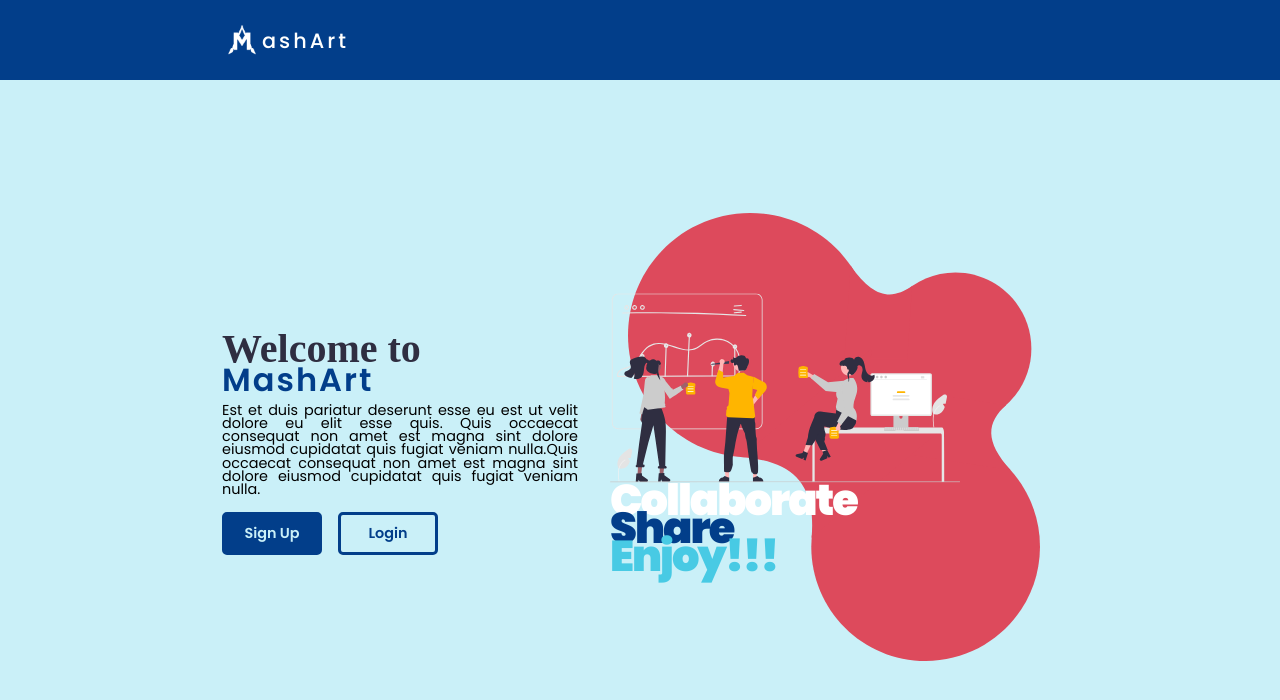
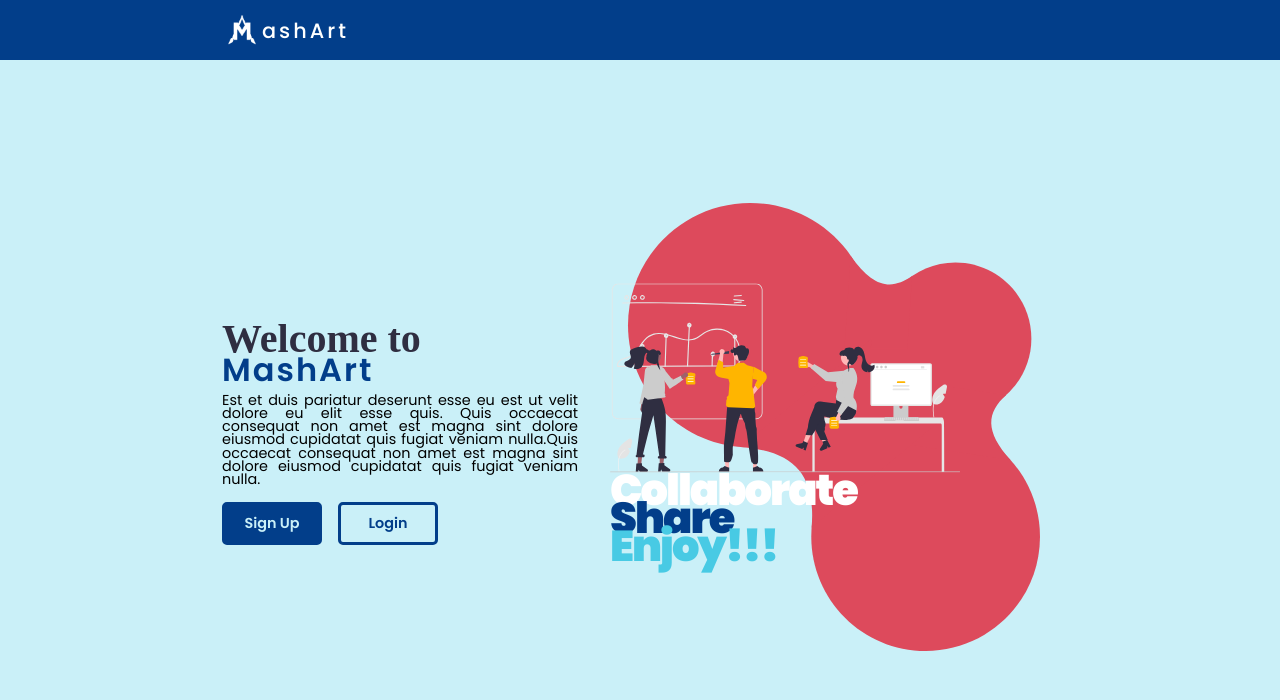
Before and after one commit to HARALARK/MashArt, a React (Create React App) app in the folder mashart/frontend/: page / in a window 1280 px wide. Shown: the top 700 px of the page. Built offline with nearby package versions, Linux system fonts and the light colour scheme; a web font is replaced by a local one.

Commit message:
changed the height of the header and footer

```diff
--- a/mashart/frontend/src/components/Footer.js
+++ b/mashart/frontend/src/components/Footer.js
@@ -66,7 +66,7 @@ const Container = styled.footer`
   bottom: 0;
   left: 0;
   background-color: var(--secondary);
-  height: 80px;
+  height: 60px;
 `
 
 const TabMenu = styled.ul`
--- a/mashart/frontend/src/components/Header.js
+++ b/mashart/frontend/src/components/Header.js
@@ -121,7 +121,7 @@ const Container = styled.div`
   top: 0;
   left: 0;
   background-color: var(--secondary);
-  height: 80px;
+  height: 60px;
   display: ${(props) => props.userLoggedIn};
   justify-content: center;
   align-items: center;
--- a/mashart/frontend/src/screens/HomeScreen.js
+++ b/mashart/frontend/src/screens/HomeScreen.js
@@ -243,7 +243,7 @@ const Homepage = () => {
 }
 
 const Container = styled.section`
-  padding: 1rem 2rem 100px;
+  padding: 1rem 2rem 80px;
 `
 
 const OptionContainer = styled.div`
--- a/mashart/frontend/src/screens/WelcomeScreen.js
+++ b/mashart/frontend/src/screens/WelcomeScreen.js
@@ -54,7 +54,7 @@ const Container = styled.div`
 
   @media ${device.tablet} {
     flex-direction: row;
-    height: calc(100vh - 80px);
+    height: calc(100vh - 60px);
     justify-content: space-between;
     gap: 2rem;
   }
```
